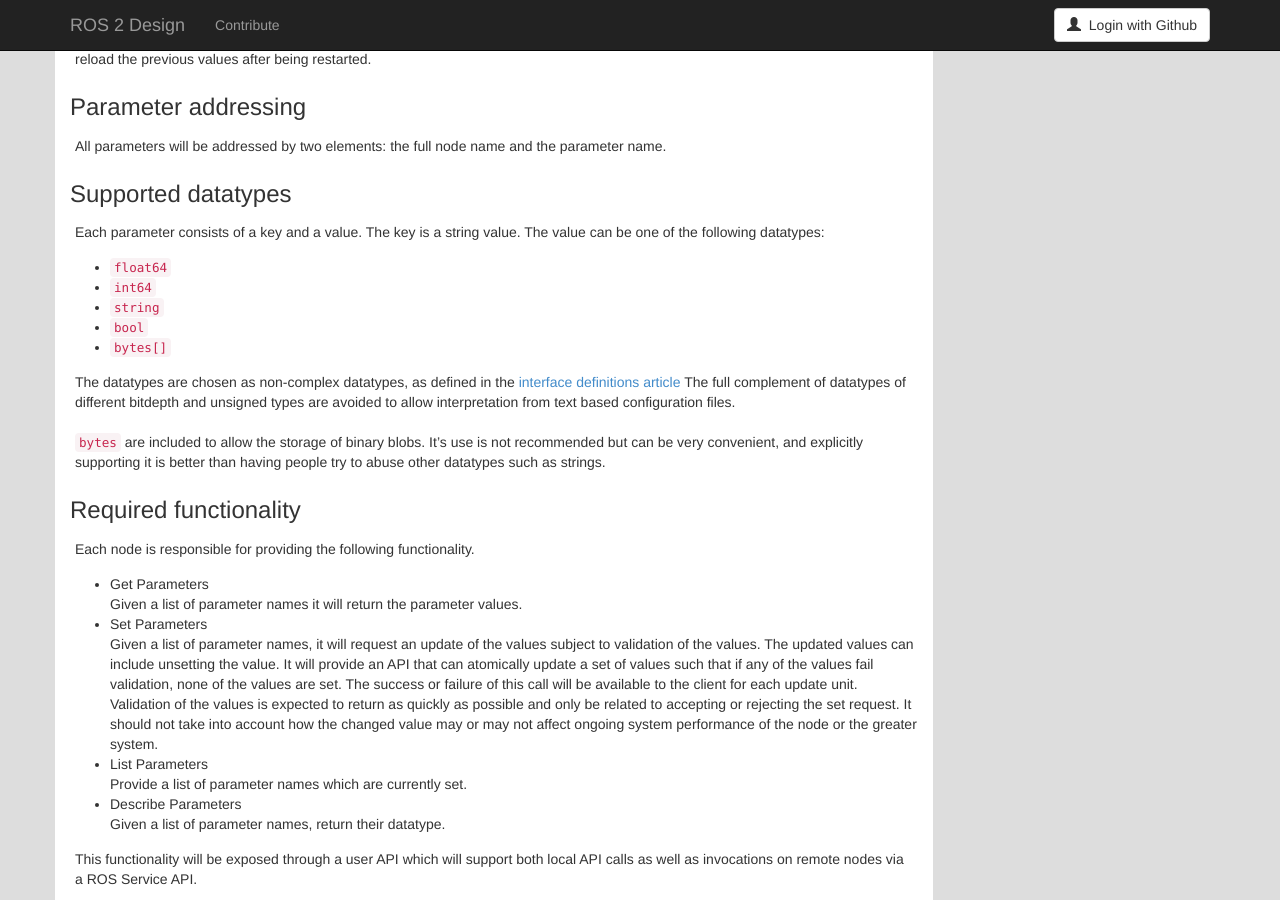
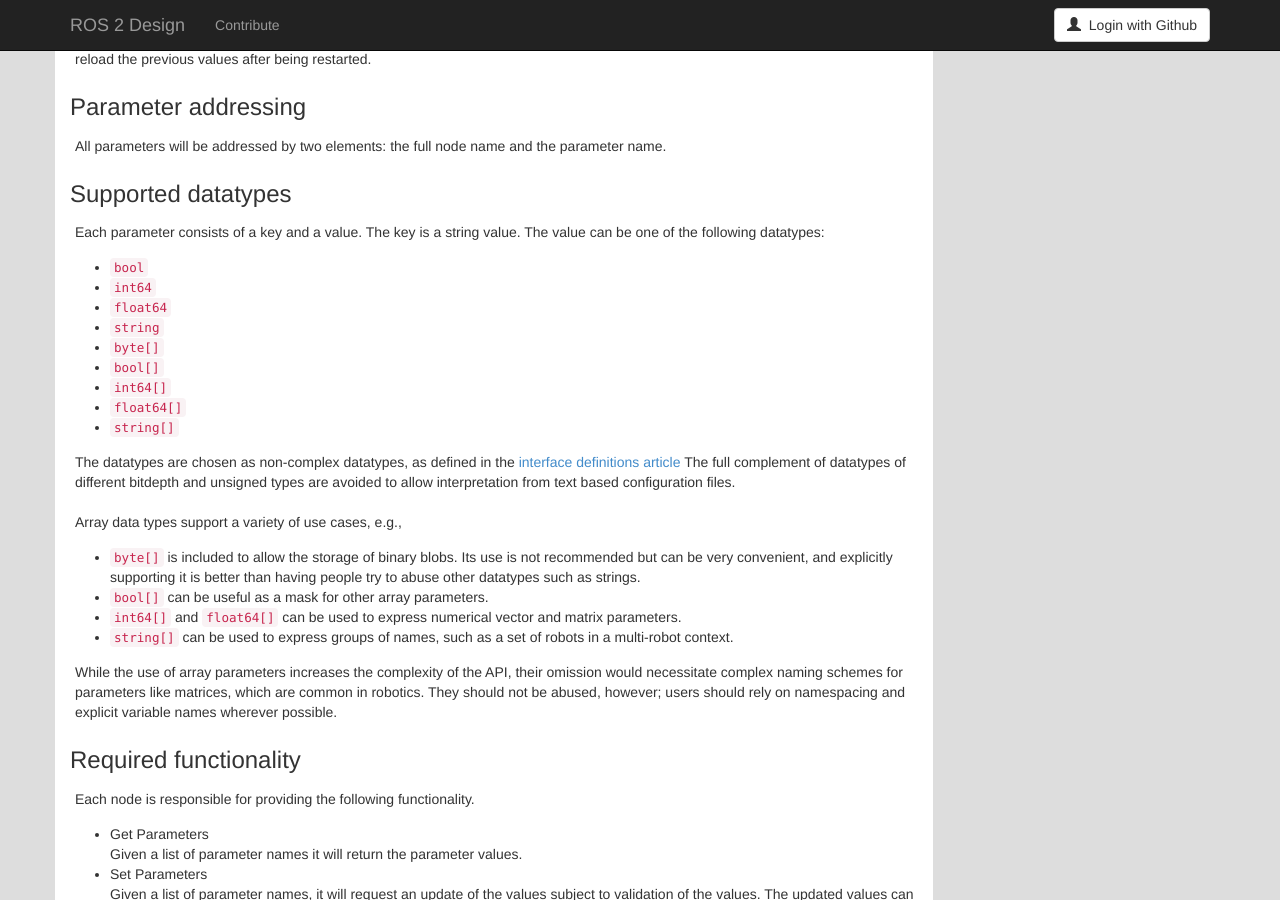
Before and after one commit to ros2/design, a Jekyll site: the page built from articles/055_ros_parameter_design.md, in a window 1280 px wide and 900 px high, scrolled down 1473 px. Built offline with Jekyll 4.4.1, drawn with Linux system fonts in a browser that asks for light colours; nearby versions of some CDN libraries; some of the changed text lies outside the part shown.

Commit message:
Adding information for array parameters

```diff
--- a/articles/055_ros_parameter_design.md
+++ b/articles/055_ros_parameter_design.md
@@ -109,17 +109,28 @@ Each parameter consists of a key and a value.
 The key is a string value.
 The value can be one of the following datatypes:
 
+- `bool`
+- `int64`
 - `float64`
-- `int64`
 - `string`
-- `bool`
-- `bytes[]`
+- `byte[]`
+- `bool[]`
+- `int64[]`
+- `float64[]`
+- `string[]`
 
-The datatypes are chosen as non-complex datatypes, as defined in the [interface definitions article](articles/interface_definition.html)
+The datatypes are chosen as non-complex datatypes, as defined in the [interface definitions article](interface_definition.html)
 The full complement of datatypes of different bitdepth and unsigned types are avoided to allow interpretation from text based configuration files.
 
-`bytes` are included to allow the storage of binary blobs.
-It's use is not recommended but can be very convenient, and explicitly supporting it is better than having people try to abuse other datatypes such as strings.
+Array data types support a variety of use cases, e.g.,
+- `byte[]` is included to allow the storage of binary blobs.
+Its use is not recommended but can be very convenient, and explicitly supporting it is better than having people try to abuse other datatypes such as strings.
+- `bool[]` can be useful as a mask for other array parameters.
+- `int64[]` and `float64[]` can be used to express numerical vector and matrix parameters.
+- `string[]` can be used to express groups of names, such as a set of robots in a multi-robot context.
+
+While the use of array parameters increases the complexity of the API, their omission would necessitate complex naming schemes for parameters like matrices, which are common in robotics.
+They should not be abused, however; users should rely on namespacing and explicit variable names wherever possible.
 
 ### Required functionality
 
@@ -210,13 +221,6 @@ A few to highlight:
 There are several ways to load parameters at startup including command line arguments, roslaunch arguments, and potentially parameter files.
 This is something which should be addressed in conjunction with the new launch system.
 
-### Support for arrays of primitives
-
-During the API discussions supporting arrays of primitives was discussed and deferred.
-Adding support for arrays in the interface is relatively straight forward.
-It slightly increases the complexity of the API for users, but can support several use cases.
-A use case for arrays of numbers is expressing a matrix or vector, addressing each position in a matrix by some sort of row-column naming scheme can get very cumbersome.
-
 ### Predeclared interface to support static checking/validation
 
 The ability to declare an API which can help with static checks and prevent logical errors which arise from setting the wrong parameter based on a typo.
```
